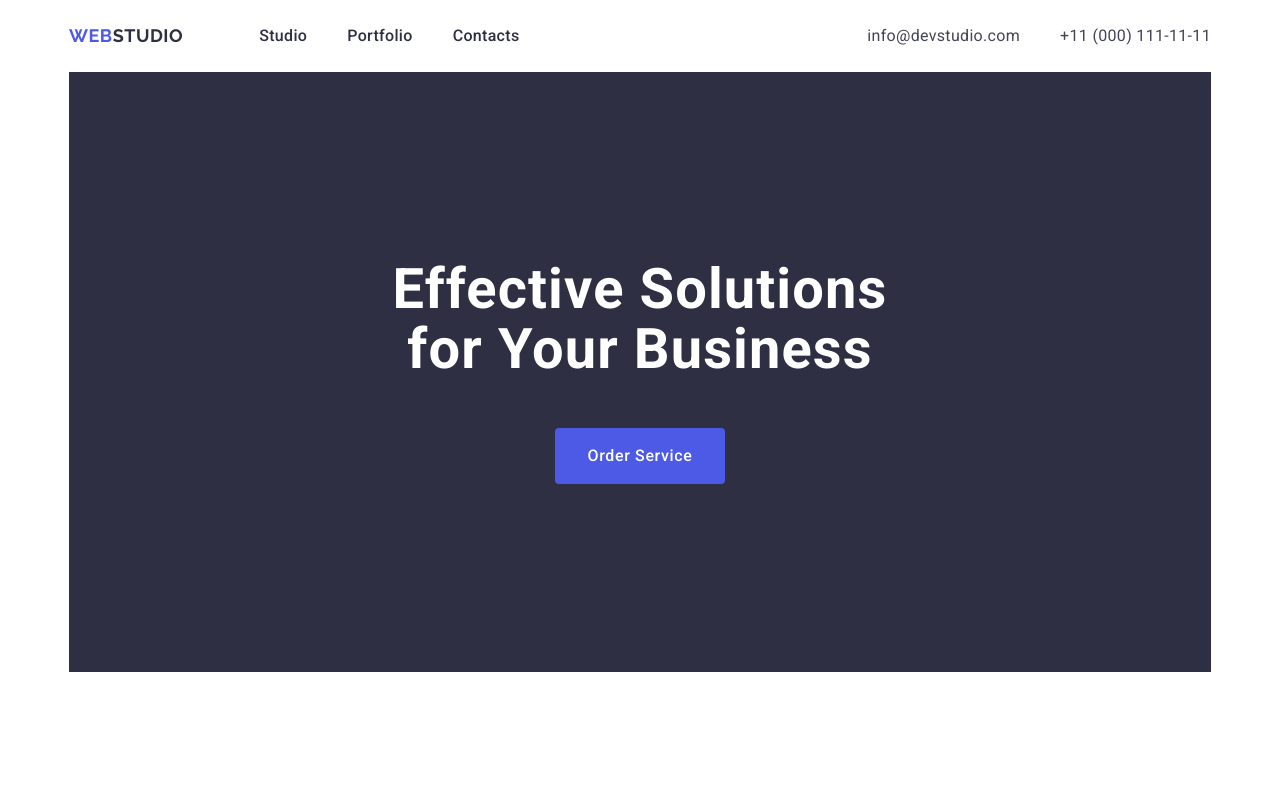
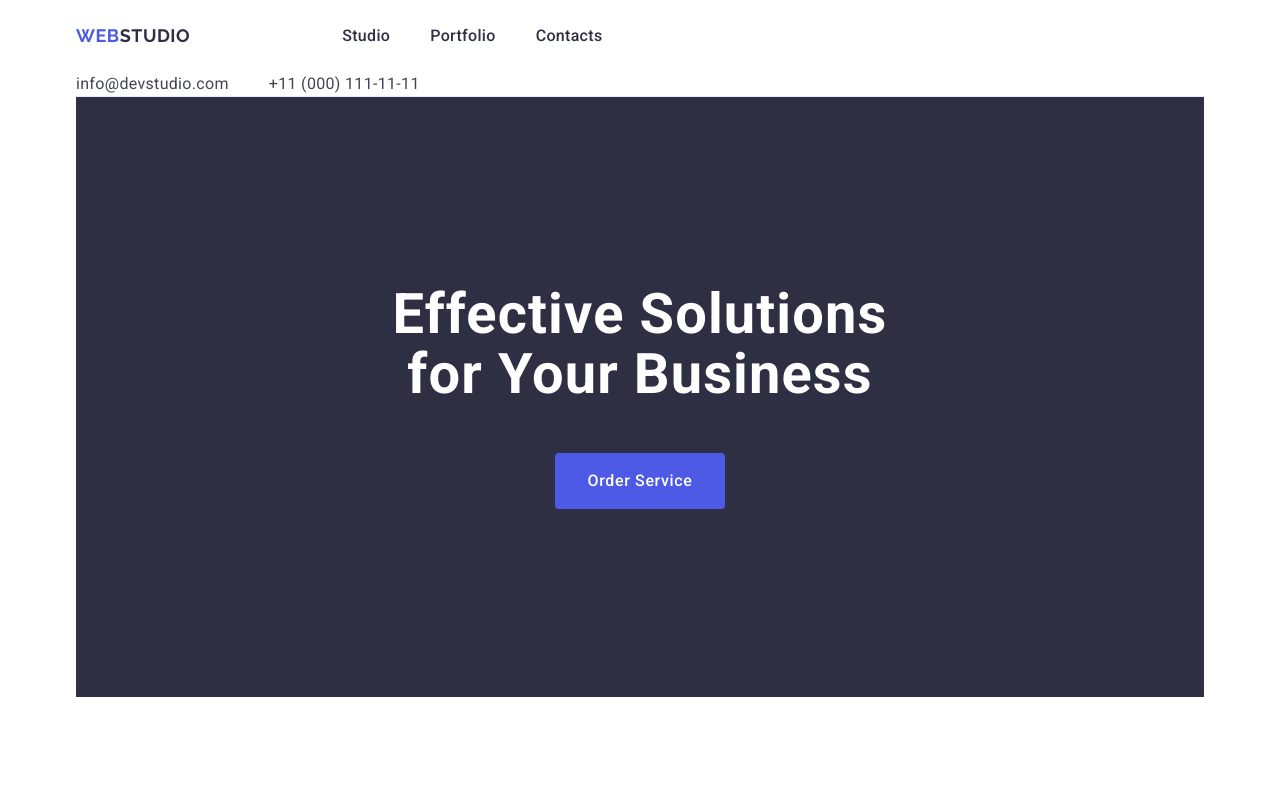
Before and after one commit to liza-hamai/goit-markup-hw-03, a plain HTML site: page index.html in a window 1280 px wide. Shown: the top 788 px of the page. Drawn offline with nearby package versions, Linux system fonts and the light colour scheme.

Commit message:
added changes

```diff
--- a/css/styles.css
+++ b/css/styles.css
@@ -27,16 +27,19 @@ img {
 
 .container {
     max-width: 1158px;
-    padding-left: 8px;
-    padding-right: 8px;
-    margin-left: auto;
-    margin-right: auto;
+    margin: 0 auto;
+    padding: 0 15px;
 }
 
-header {
+.header {
   display: flex;
   align-items: center;
   justify-content: space-between;
+  border-bottom: 1px solid #e7e9fc
+}
+
+.header-elements {
+    display: flex;
 }
 
 nav {
@@ -62,6 +65,7 @@ a {
     letter-spacing: 0.03em;
     color: #4D5AE5;
     text-transform: uppercase;
+    margin-right: 76px
 }
 
 .logo-dark {
@@ -94,9 +98,11 @@ a {
     display: flex;
     gap: 40px;
     margin-left: 76px;
+    display: flex;
+    gap: 40px
 }
 
-.address ul {
+.address-list {
   display: flex;
   gap: 40px;
 }
--- a/index.html
+++ b/index.html
@@ -12,8 +12,9 @@
 </head>
 <body>
     <div class="container">
-        <header>
-            <nav>
+        <header class="header">
+            <div>
+                <nav class="header-elements">
                     <a href="./index.html" class="logo">Web<span class="logo-dark">Studio</span></a>
                     <ul class="site-nav">
                         <li><a href="./index.html" class="navigation-link">Studio</a></li>
@@ -22,7 +23,7 @@
                     </ul>
                 </nav>
                 <address class="address">
-                <ul>
+                    <ul class="address-list">
                         <li>
                             <a href="mailto:info@devstudio.com" class="contacts">info@devstudio.com</a>
                         </li>
@@ -31,6 +32,7 @@
                         </li>
                     </ul>
                 </address>
+            </div>
         </header>
         <main>
             <section id="hero-banner" class="hero-banner">
```
Lines whose indentation alone changed are shown as unchanged.
